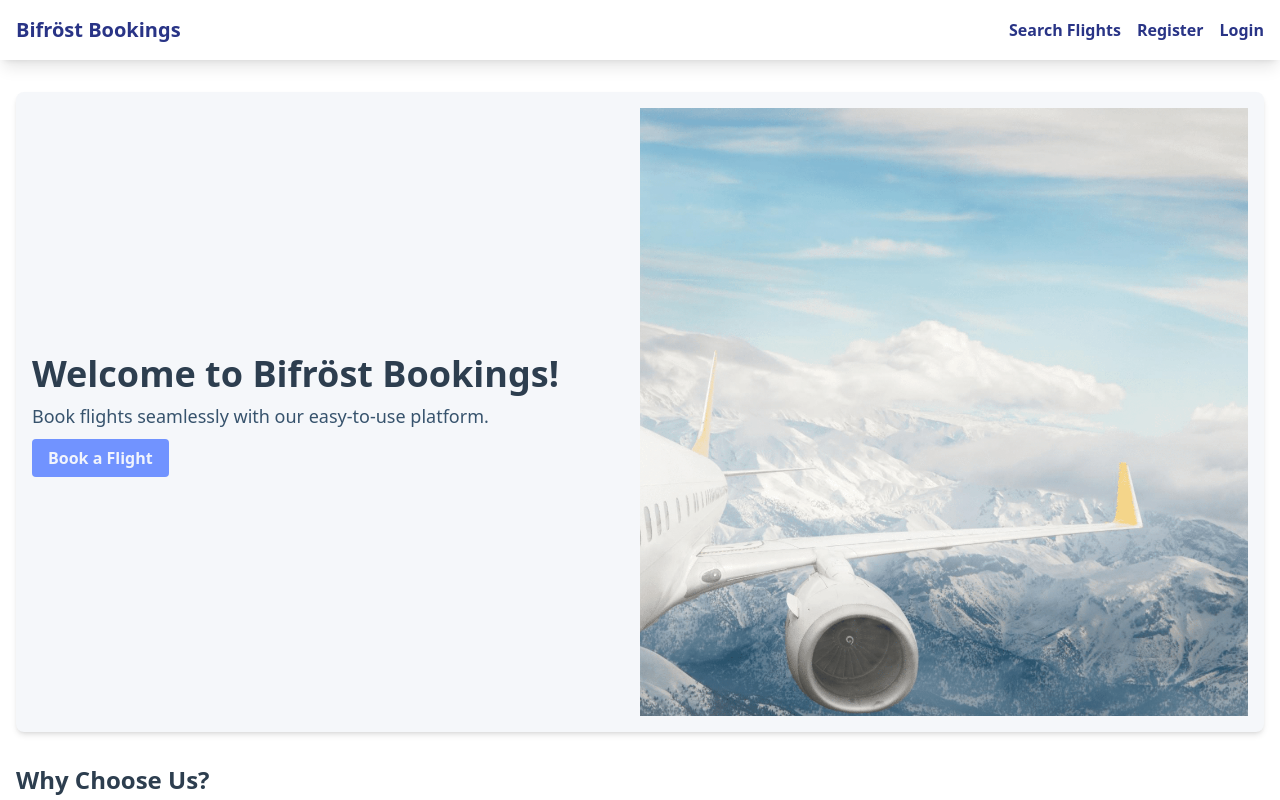
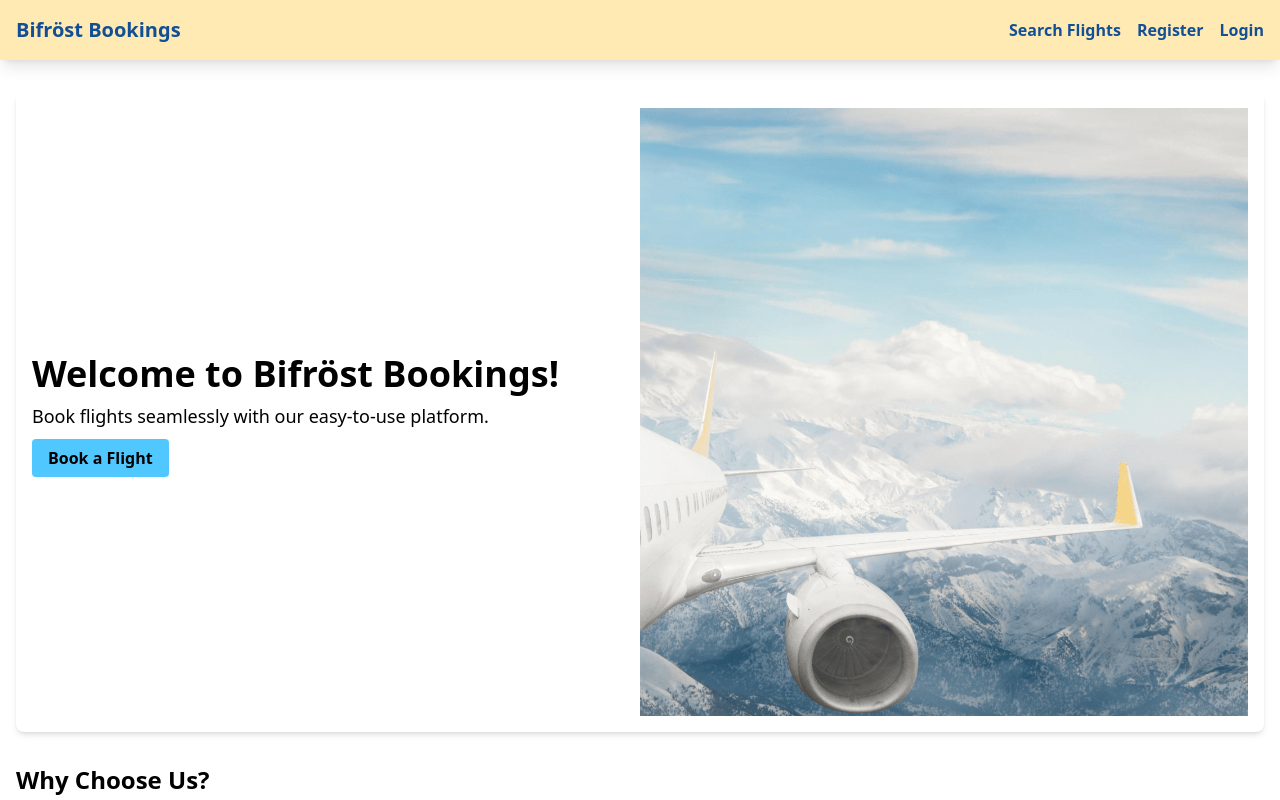
Before and after one commit to cameronotoole44/BifrostBooking, a React (Create React App) app in the folder frontend/bifrost-booking/: page / in a window 1280 px wide. Shown: the top 800 px of the page. Built offline with nearby package versions, Linux system fonts and the light colour scheme.

Commit message:
color change again

```diff
--- a/frontend/bifrost-booking/tailwind.config.js
+++ b/frontend/bifrost-booking/tailwind.config.js
@@ -5,55 +5,16 @@ module.exports = {
     colors: {
       transparent: 'transparent',
       current: 'currentColor',
-      'rain': '#2D3E4F',
-      'thunder': '#C6D0F0',
-      'white': '#ffffff',
-      'sky': '#7193FF',
+
       'cloud': '#565584',
-      'nightshade': '#2D3349',
-      'salmon': '#ff9c9c',
+      'salmon': '#FF9C9C',
+      'sky': '#50C7FF',
+      'moss': '#00340A',
+      'leather': '#7B4F3C',
+      'sand': '#FFEAB4',
     },
     extend: {
       colors: {
-        'rain': {
-          50: '#F5F7FA',
-          100: '#EAEFF4',
-          200: '#D0DCE7',
-          300: '#A7BED2',
-          400: '#779CB9',
-          500: '#5680A1',
-          600: '#436686',
-          700: '#37536D',
-          800: '#30465C',
-          900: '#2D3E4F',
-          950: '#1D2834',
-        },
-        'thunder': {
-          50: '#F1F4FC',
-          100: '#E6EBF9',
-          200: '#C6D0F0',
-          300: '#B6C1EB',
-          400: '#99A2E0',
-          500: '#7F84D5',
-          600: '#6765C6',
-          700: '#5955AD',
-          800: '#48478C',
-          900: '#3E3E71',
-          950: '#252442',
-        },
-        'sky': {
-          50: '#EDF4FF',
-          100: '#DEEBFF',
-          200: '#C4D9FF',
-          300: '#A0BFFF',
-          400: '#7193FF',
-          500: '#5B75F9',
-          600: '#3D4DEE',
-          700: '#2F3AD3',
-          800: '#2934AA',
-          900: '#293486',
-          950: '#181C4E',
-        },
         'cloud': {
           50: '#F5F6F9',
           100: '#E7E9F2',
@@ -67,24 +28,11 @@ module.exports = {
           900: '#434365',
           950: '#2D2C3F',
         },
-        'nightshade': {
-          50: '#F4F7FA',
-          100: '#E5EBF4',
-          200: '#D1DDEC',
-          300: '#B2C6DE',
-          400: '#8DA9CD',
-          500: '#728EBF',
-          600: '#5F78B1',
-          700: '#5467A1',
-          800: '#485585',
-          900: '#3E486A',
-          950: '#2D3349',
-        },
         'salmon': {
           50: '#FEF2F2',
           100: '#FFE1E1',
           200: '#FFC8C8',
-          300: '#FF9C9C',
+          300: '#FF9C9C', // MAIN //
           400: '#FD6C6C',
           500: '#F53E3E',
           600: '#E22020',
@@ -93,6 +41,58 @@ module.exports = {
           900: '#821A1A',
           950: '#470808',
         },
+        'sky': {
+          50: '#EDFAFF',
+          100: '#D7F1FF',
+          200: '#B9E8FF',
+          300: '#88DCFF',
+          400: '#50C7FF', // MAIN //
+          500: '#28A9FF',
+          600: '#0F8BFF',
+          700: '#0A73EB',
+          800: '#0F5CBE',
+          900: '#134F95',
+          950: '#11315A',
+        },
+        'moss': {
+          50: '#EEFFEF',
+          100: '#D7FFDD',
+          200: '#B2FFBD',
+          300: '#76FF8B',
+          400: '#33F552',
+          500: '#09DE2B',
+          600: '#00BF1F',
+          700: '#04911C',
+          800: '#0A711C',
+          900: '#0A5D1A',
+          950: '#00340A', // MAIN //
+        },
+        'leather': {
+          50: '#F7F4EF',
+          100: '#ECE3D5',
+          200: '#DAC8AE',
+          300: '#C4A580',
+          400: '#B3885C',
+          500: '#A3774F',
+          600: '#8C5F42',
+          700: '#7B4F3C', // MAIN //
+          800: '#603E33',
+          900: '#533730',
+          950: '#2F1C19',
+        },
+        'sand': {
+          50: '#FFF9EB',
+          100: '#FFEAB4', // MAIN //
+          200: '#FFDD88',
+          300: '#FFC74A',
+          400: '#FFAF20',
+          500: '#F98C07',
+          600: '#DD6502',
+          700: '#B74506',
+          800: '#94340C',
+          900: '#7A2B0D',
+          950: '#461502',
+        },
       }
     },
   },
```
